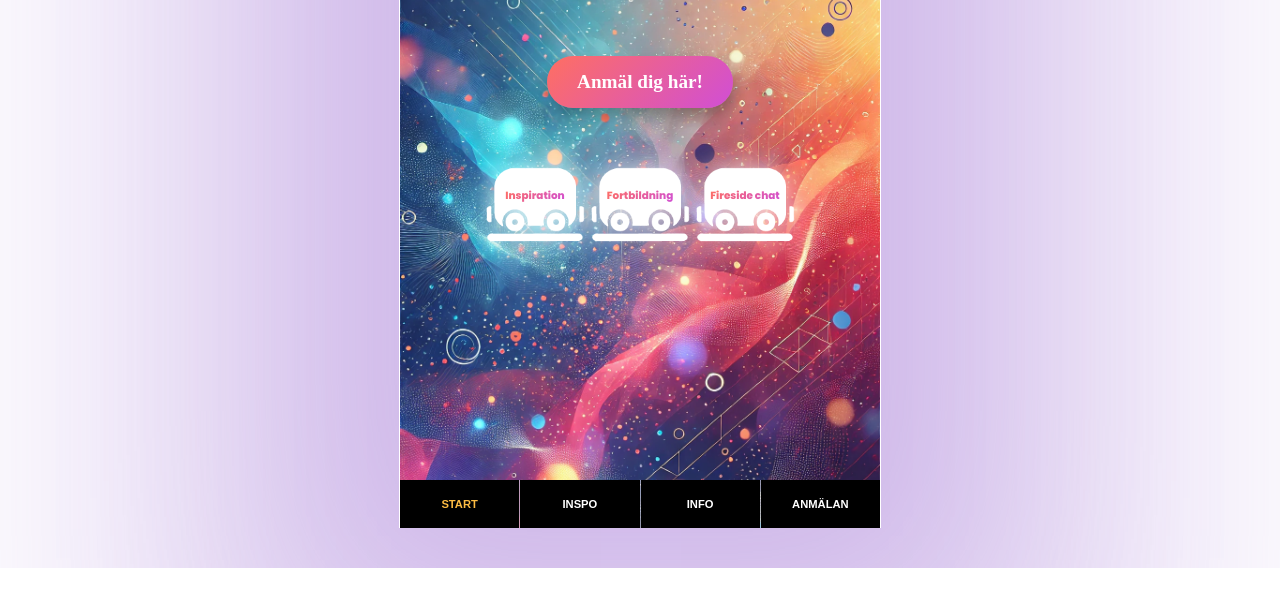
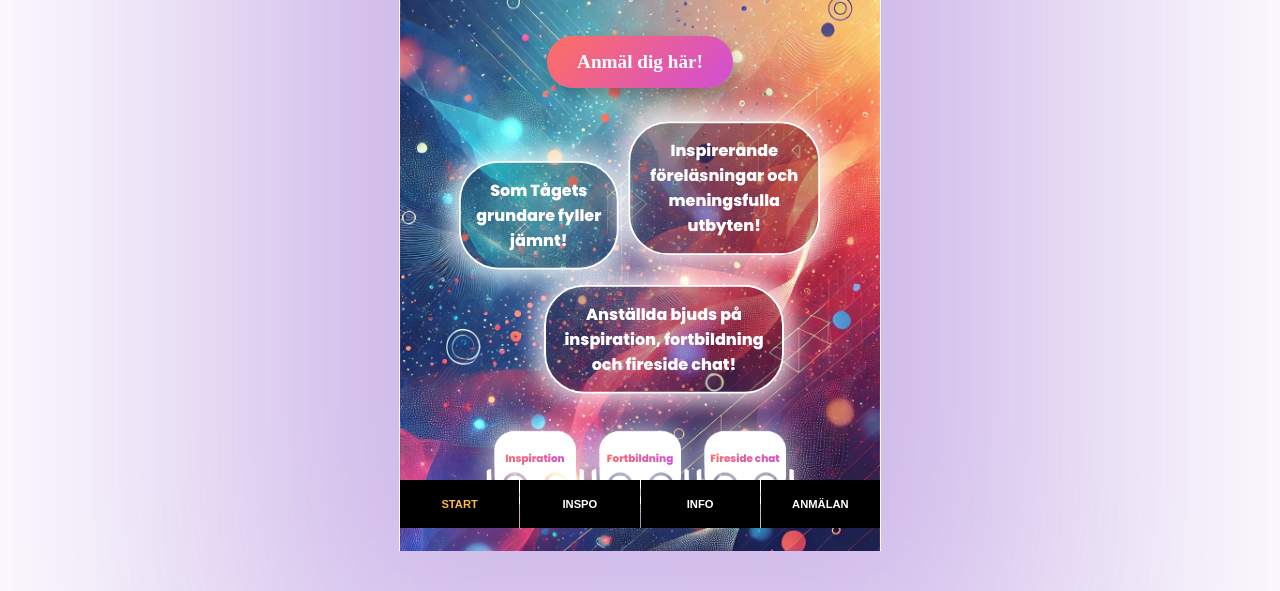
Before and after one commit to svenhamberg/somtaget, a plain HTML site: page arsfest/index.html in a window 1280 px wide. Shown: the part 272-863 px from the top of the page. Before the commit the page ends 840 px from the top, so only its background shows below. Drawn offline with Linux system fonts and the light colour scheme; a web font is replaced by a local one.

Commit message:
fix rsvp inset shadow, add start page callouts, add 'vad' to info page

```diff
--- a/arsfest/index.html
+++ b/arsfest/index.html
@@ -36,6 +36,17 @@
                     Anmäl dig här!
                 </button>
             </div>
+            <div class="callout-container">
+                <div class="callout" id="callout-1">
+                    Som Tågets<br>grundare fyller<br>jämnt!
+                </div>
+                <div class="callout" id="callout-2">
+                    Inspirerande<br>föreläsningar och<br>meningsfulla<br>utbyten!
+                </div>
+                <div class="callout" id="callout-3">
+                    Anställda bjuds på<br>inspiration, fortbildning<br>och fireside chat!
+                </div>
+            </div>
             <div class="image-row">
                 <div class="image-container">
                     <img src="images/train-car.png">
--- a/arsfest/information.css
+++ b/arsfest/information.css
@@ -8,9 +8,10 @@
 }
 .content {
     background: linear-gradient(to top, rgba(255, 255, 255, 0.8), transparent);
+    padding-bottom: 20px;
 }
 .info {
-    max-width: 22rem;
+    width: 22rem;
     color: black;
     padding: 15px;
     display: flex;
@@ -27,7 +28,7 @@
     font-weight: 1000;
 }
 .info p {
-    max-width: 100%;
+    width: 100%;
     margin-bottom: 10px;
     font-weight: 600;
 }
--- a/arsfest/rsvp.css
+++ b/arsfest/rsvp.css
@@ -11,7 +11,7 @@
 }
 .form-container {
     background-color: rgba(255, 255, 255, 0.4);
-    padding: 20px;
+    padding: 20px 20px 30px;
     border-radius: 10px;
     max-width: 400px;
     width: 90%;
@@ -47,11 +47,12 @@ textarea {
   font-size: 16px;
   width: 100%;
   box-sizing: border-box;
+  border: 1px solid transparent;
 }
 .rsvp-button {
     width: 80%;
     align-self: center;
-    margin-top: 20px;
+    margin-top: 30px;
 }
 #rsvp {
     color: #FDBC43;
--- a/arsfest/start.css
+++ b/arsfest/start.css
@@ -35,11 +35,49 @@ header {
     text-align: center;
     line-height: 1;
 }
+.callout-container {
+    display: flex;
+    flex-direction: row;
+    flex-wrap: wrap;
+    gap: 20px;
+    width: 100%;
+    margin-top: 40px;
+    align-items: start;
+    justify-content: center;
+}
+.callout {
+    position: relative;
+    background: rgba(0, 0, 0, 0.2);
+    border-radius: 40px;
+    padding: 15px;
+    text-align: center;
+    font-size: 1rem;
+    font-family: 'Poppins';
+    font-weight: 800;
+    box-shadow: 0 0 20px 10px rgba(255, 255, 255, 0.7);
+    border: 2px solid white;
+}
+#callout-1 {
+    width: 10rem;
+    margin-top: 0;
+    transform: translateX(3%) translateY(30%);
+}
+#callout-2 {
+    width: 12rem;
+    margin-top: 0;
+    transform: translateX(-3%) translateY(-5%);
+}
+#callout-3 {
+    width: 15rem;
+    margin-top: 30px;
+    transform: translateX(10%) translateY(-25%);
+}
 .image-row {
     display: flex;
     justify-content: space-around;
     gap: 5px;
-    margin-top: 50px;
+/*    margin-top: 20px;*/
+    margin-bottom: 30px;
 }
 .image-container {
     position: relative;
--- a/arsfest/styles.css
+++ b/arsfest/styles.css
@@ -74,7 +74,7 @@ a {
 }
 .rsvp-button {
     background: linear-gradient(135deg, #ff6f61, #d04ed6);
-    margin-top: 60px;
+    margin-top: 40px;
     color: white;
     border: none;
     border-radius: 30px;
```
Also changed, not shown: arsfest/information.html (+16 -2 lines).
